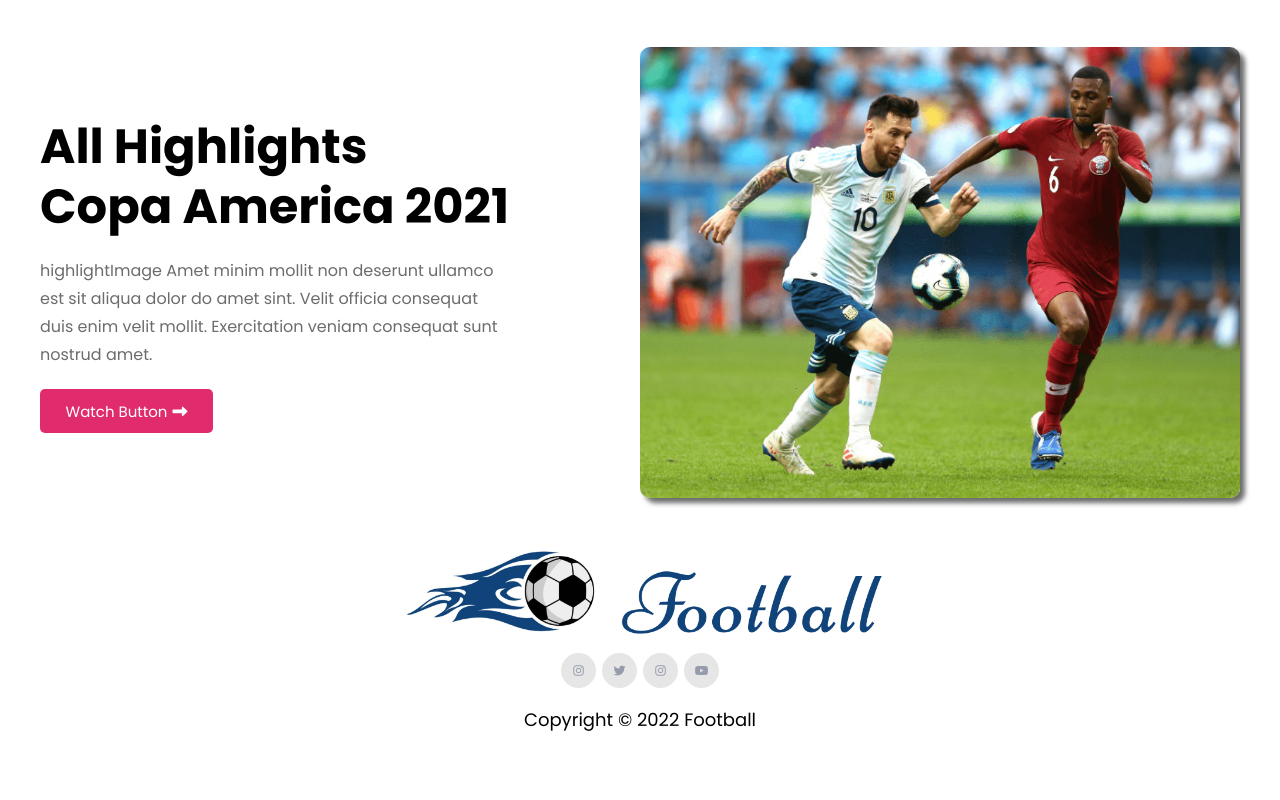
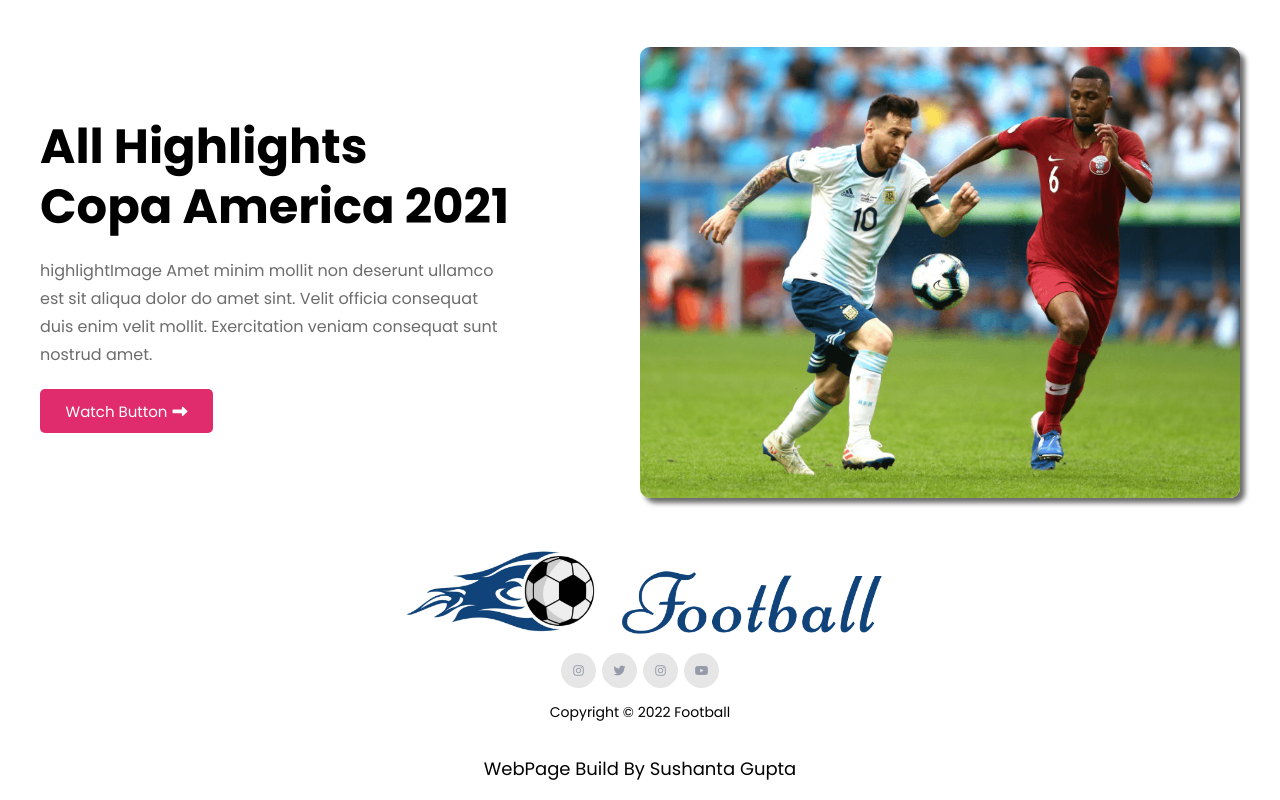
Before and after one commit to sushantagupta007/Football-Club, a plain HTML site: page index.html in a window 1280 px wide. Shown: the part 2743-3543 px from the top of the page. Before the commit the page ends 3494 px from the top, so only its background shows below. Drawn offline with Linux system fonts and the light colour scheme.

Commit message:
name added

```diff
--- a/index.html
+++ b/index.html
@@ -212,7 +212,9 @@
                     <div class="icon"><a href=""><i class="fab fa-instagram"></i></a> </div>
                     <div class="icon"><a href=""><i class="fab fa-youtube"></i></a> </div>
                 </div>
-                <p style="font-size: 1.8rem;">Copyright © 2022 Football</p>
+                <p style="font-size: 1.4rem;">Copyright © 2022 Football</p>
+                <p style="font-size: 1.8rem;">WebPage Build By Sushanta Gupta</p>
+
             </div>
         </div>
     </footer>
```
